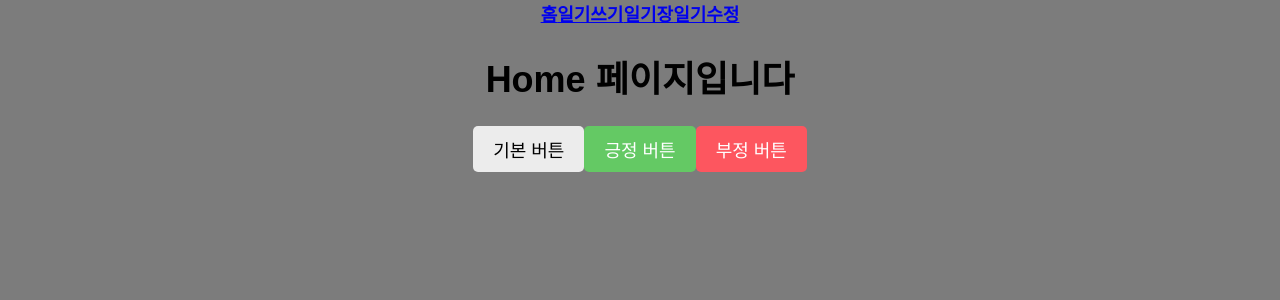
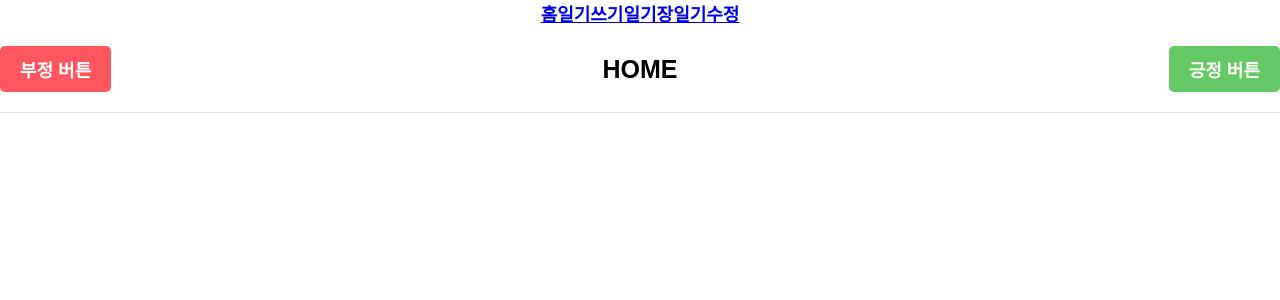
Before and after one commit to yyrrcc/react_project3_251001, a React (Create React App) app: page / in a window 1280 px wide. Shown: the top 300 px of the page. Built offline with nearby package versions, Linux system fonts and the light colour scheme; a web font is replaced by a local one.

Commit message:
Header 헤더 공통 컴포넌트 추가

```diff
--- /dev/null
+++ b/src/components/Header.js
@@ -0,0 +1,15 @@
+import "./css/Header.css";
+
+const Header = ({ title, leftChild, rightChild }) => {
+  return (
+    <>
+      <div className="Header">
+        <div className="header_left">{leftChild}</div>
+        <div className="header_title">{title}</div>
+        <div className="header_right">{rightChild}</div>
+      </div>
+    </>
+  );
+};
+
+export default Header;
--- /dev/null
+++ b/src/components/css/Header.css
@@ -0,0 +1,27 @@
+.Header {
+  padding-top: 20px;
+  padding-bottom: 20px;
+  display: flex;
+  align-items: center;
+  border-bottom: 1px solid #e2e2e2;
+}
+
+.Header > div {
+  display: flex;
+}
+
+.Header .header_title {
+  width: 50%;
+  font-size: 25px;
+  justify-content: center;
+}
+
+.Header .header_left {
+  width: 25%;
+  justify-content: start;
+}
+
+.Header .header_right {
+  width: 25%;
+  justify-content: end;
+}
--- a/src/index.css
+++ b/src/index.css
@@ -10,10 +10,16 @@
   font-style: normal;
 }
 
-body {
+* {
   font-family: "Orbit", sans-serif;
   font-size: 18px;
   font-weight: bold;
+}
+
+body {
+  /* font-family: "Orbit", sans-serif;
+  font-size: 18px;
+  font-weight: bold; */
   margin: 0;
-  background-color: rgb(124, 124, 124); /* 개구린 바탕화면 색 눈 아파서 적용해둠 */
+  /* background-color: rgb(124, 124, 124); 개구린 바탕화면 색 눈 아파서 적용해둠 */
 }
--- a/src/pages/Home.js
+++ b/src/pages/Home.js
@@ -1,29 +1,50 @@
 import Button from "../components/Button";
+import Header from "../components/Header";
 
 const Home = () => {
   return (
     <>
-      <h1>Home 페이지입니다</h1>
-      <Button
+      <Header
+        title={"HOME"}
+        leftChild={
+          <Button
+            type={"negative"}
+            text={"부정 버튼"}
+            onclick={() => {
+              alert("negative btn");
+            }}
+          />
+        }
+        rightChild={
+          <Button
+            type={"positive"}
+            text={"긍정 버튼"}
+            onclick={() => {
+              alert("positive btn");
+            }}
+          />
+        }
+      />
+      {/* <Button
         text={"기본 버튼"}
         onclick={() => {
-          alert("default button");
+          alert("default btn");
         }}
       />
       <Button
         type={"positive"}
         text={"긍정 버튼"}
         onclick={() => {
-          alert("positive button");
+          alert("positive btn");
         }}
       />
       <Button
         type={"negative"}
         text={"부정 버튼"}
         onclick={() => {
-          alert("negative button");
+          alert("negative btn");
         }}
-      />
+      /> */}
     </>
   );
 };
```
